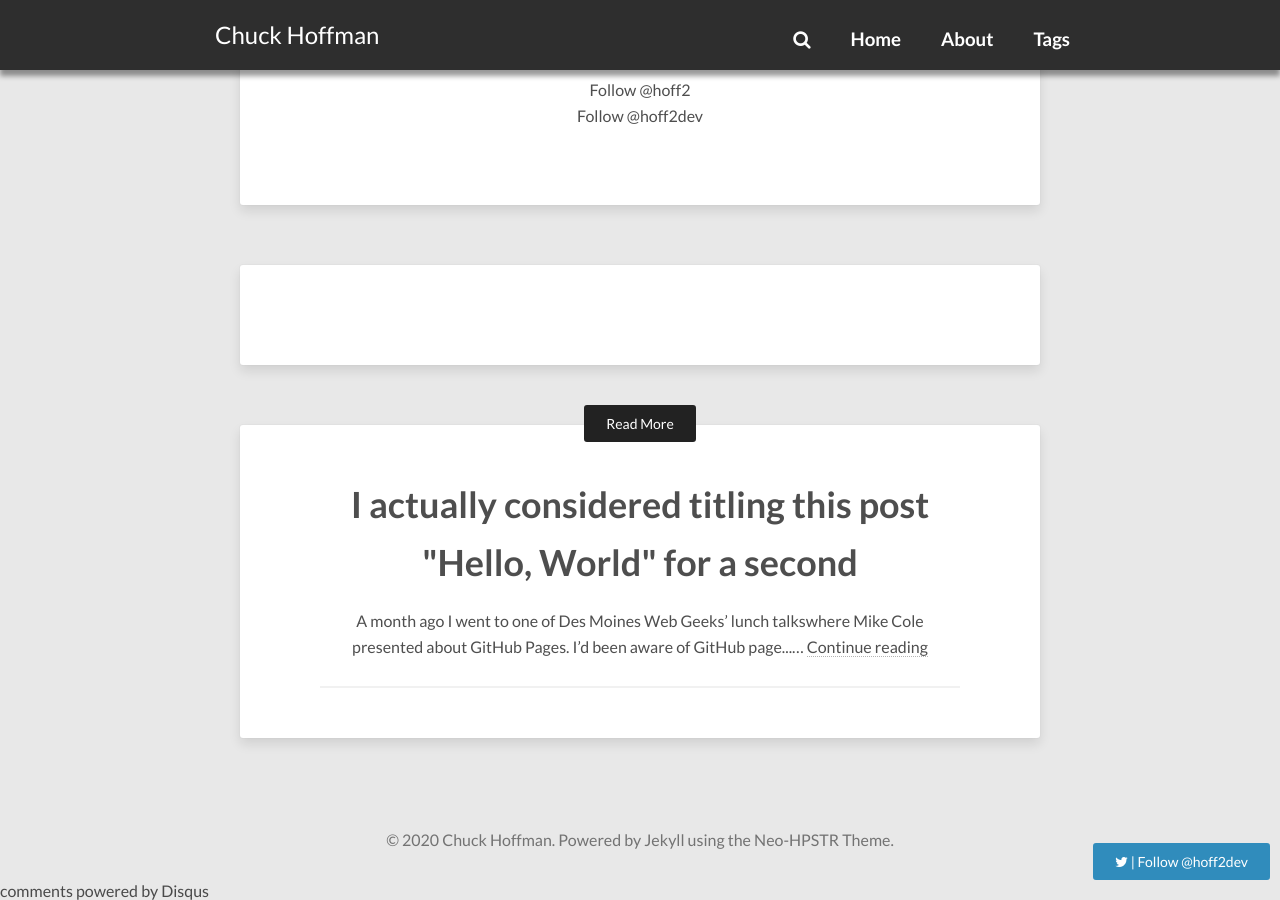
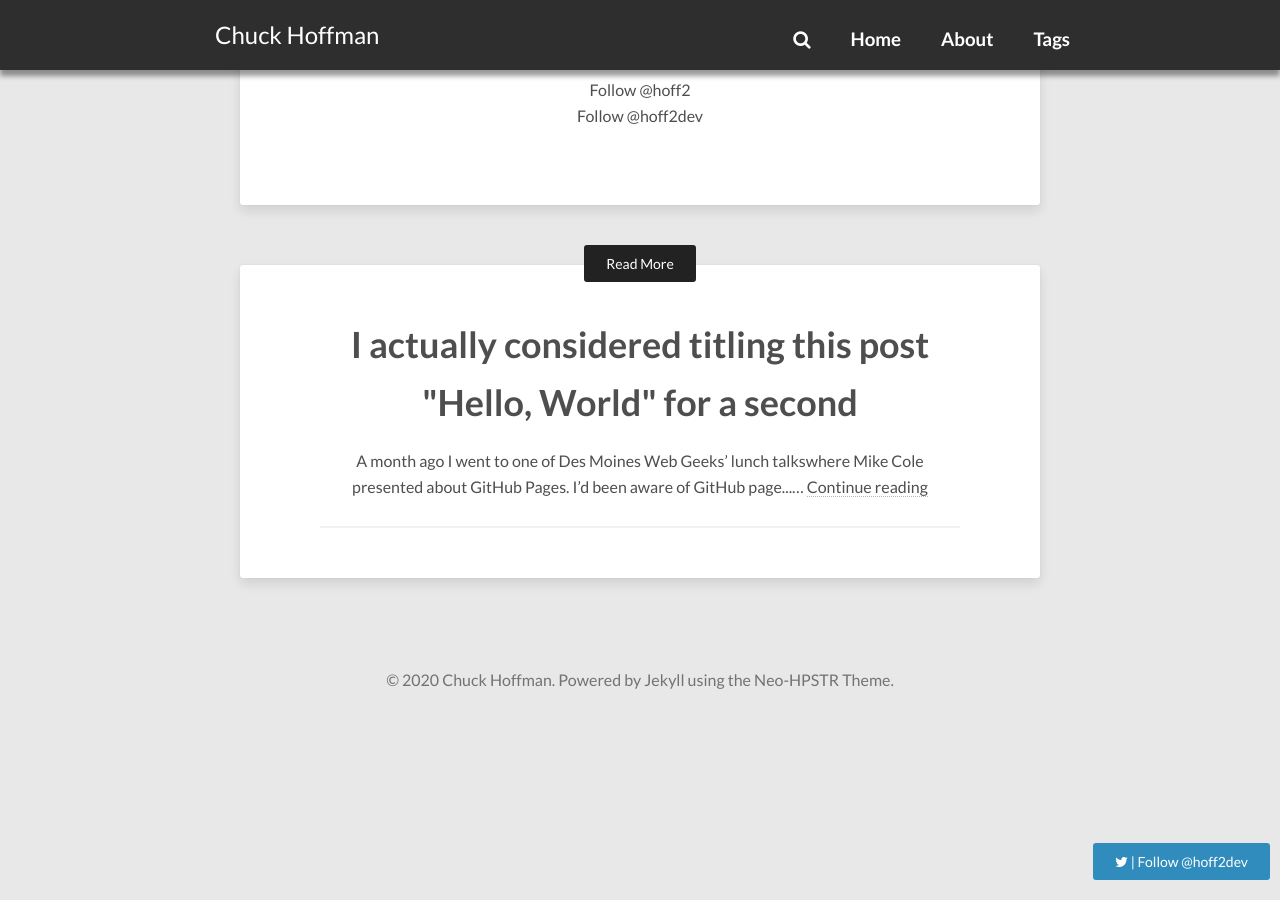
Before and after one commit to hoff2/hoff2.github.io, a Jekyll site: the page built from _posts/2019-09-23-functional-fun.md, in a window 1280 px wide and 900 px high, scrolled down 5762 px. Built offline with Jekyll 4.4.1, drawn with Linux system fonts in a browser that asks for light colours; nearby versions of some CDN libraries; comment, search, counter and statistics services are not loaded; some of the changed lines change nothing that is shown.

Commit message:
eliminate comments and cruft from config

```diff
--- a/_config.yml
+++ b/_config.yml
@@ -2,23 +2,11 @@
 description: "Another programmer blog, lucky you."
 disclaimer: "Note: not affiliated with \"hoff2\" on wordpress.com. Gross."
 
-# put your disqus here
-disqus_shortname: centipedefarmer
 reading_time: false # if true, shows the estimated reading time for a post
-#words_per_minute: 200
-#logo: images/logo.png # logo visible in the topbar
 excerpt_separator: '<!--more-->'
 
-# Your site's domain goes here (eg: //mmistakes.github.io,
-# http://mademistakes.com, etc) When testing locally leave blank or use
-# http://localhost:4000
 url: https://hoff2.dev
 
-# draw your top menu here
-# each item must have a title and a url.
-#   To list post categories. use type: 'categories'
-#   To create sub categories. add a submenu item
-# See the example
 menu:
   - title: 'Home'
     url: '/'
@@ -37,7 +25,6 @@
   #    - title: 'Sample Post'
   #      url: '/intro/sample-post/'
 
-# Owner/author information
 owner:
   name:           Chuck Hoffman
   site:           https://hoff2.dev
@@ -46,14 +33,8 @@
     I'm from Iowa. I sling code for a living and get pretty into it.
     I also do some fun things with experimental music and retro-tech.
   email:          centipedefarmer@gmail.com
-  # Twitter nick for use in Twitter cards and follow button.
   twitter: hoff2dev
-  # GitHub nick for use in follow button in author block.
   github: hoff2
-
-# Twitter account associated with the site if different from owner/author
-# twitter account. Used in Twitter cards.
-twitter:
 
 # Social networking links used in author block underneath posts. Update and
 # remove as you like.
@@ -65,16 +46,6 @@
   - title: "twitter"
     url: "https://twitter.com/hoff2dev"
 
-# Background image to be tiled on all pages
-background:
-
-# Analytics and webmaster tools stuff goes here
-google_analytics:
-google_verify:
-# https://ssl.bing.com/webmaster/configure/verify/ownership Option 2 content= goes here
-bing_verify:
-
-# http://en.wikipedia.org/wiki/List_of_tz_database_time_zones
 timezone:    America/Chicago
 locale:      en_US
 future:      true
@@ -87,13 +58,10 @@
   - jekyll-feed
   - jekyll-paginate
 
-# https://github.com/mojombo/jekyll/wiki/Permalinks
 permalink:   /:categories/:year-:month-:day-:title/
 
-# Amount of post to show on home page
 paginate: 5
 
-# if true, shows the floatting share buttons
 float_share: false
 
 kramdown:
@@ -110,15 +78,11 @@
     bold_every: 10
     css: class
 
-# Octopress
-# Default extensions
 post_ext: md
 page_ext: md
-# Found in _templates/
 post_layout: post
 page_layout: page
-# Format titles with titlecase?
-titlecase: true
+titlecase: false
 
 include: [".htaccess"]
 exclude: ["demo/*", "lib", "config.rb", "Capfile", "config", "Gemfile", "Gemfile.lock", "README.md", "LICENSE", "log", "Rakefile", "Rakefile.rb", "tmp", "less", "*.sublime-project", "*.sublime-workspace", "test", "spec", "Gruntfile.js", "package.json", "node_modules"]
```
